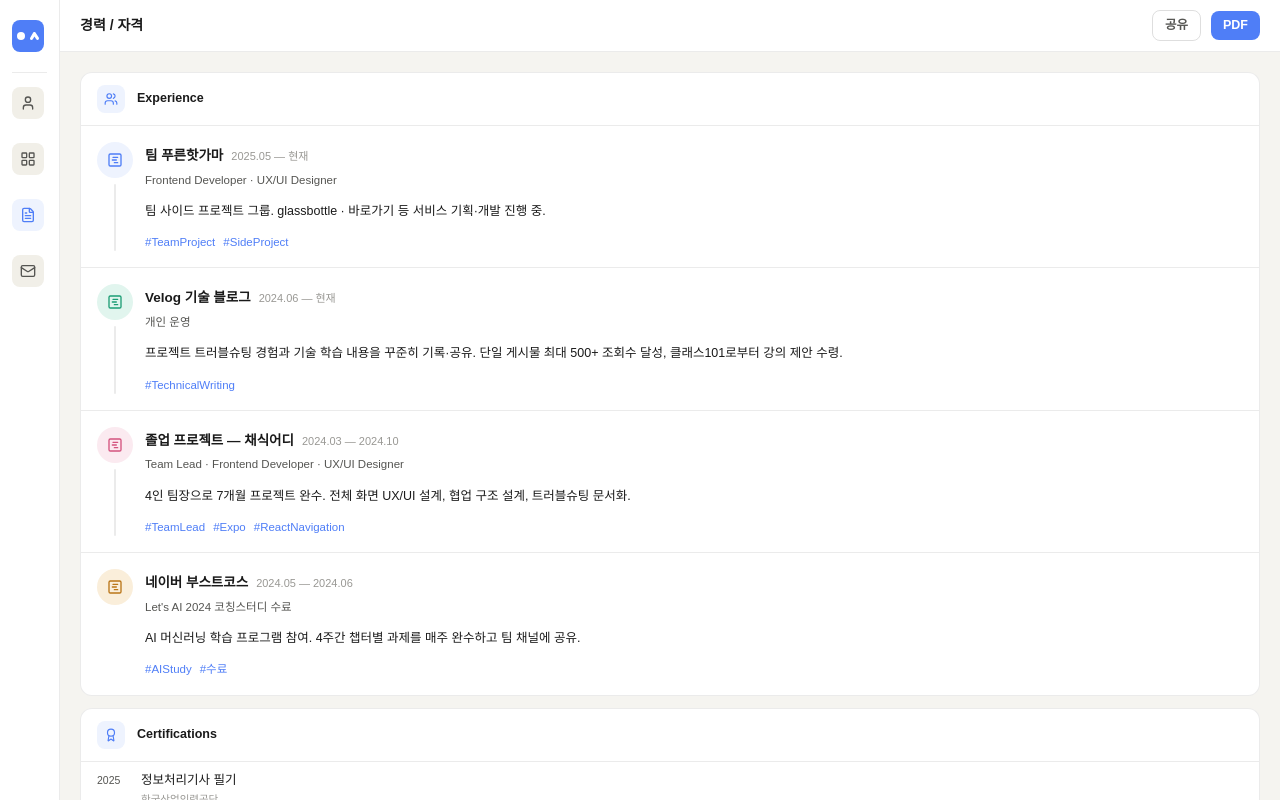
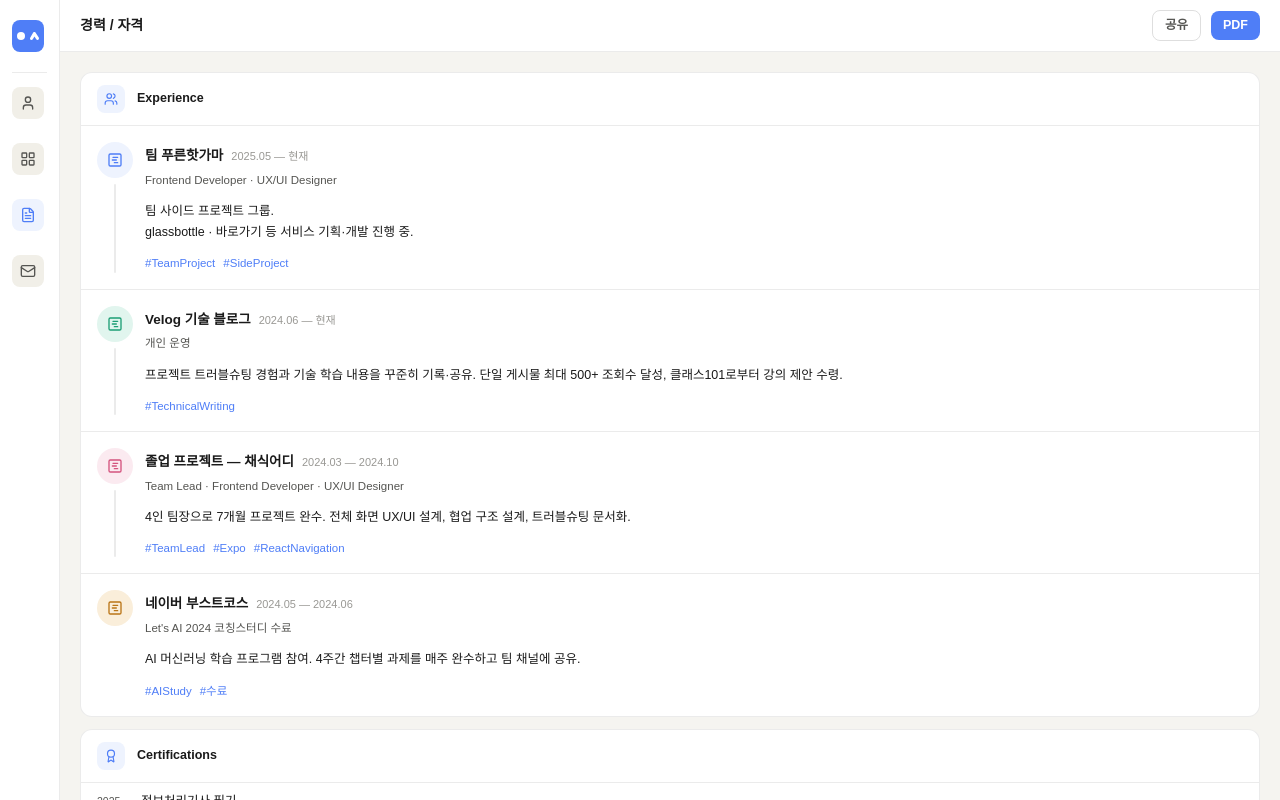
Before and after one commit to Leeseoleem/portfolio-leeseoleem, a React (Vite) app: page /experience in a window 1280 px wide. Built offline with nearby package versions, Linux system fonts and the light colour scheme; a web font is replaced by a local one.

Commit message:
chore:줄바꿈 렌더링 용 클래스 추가

```diff
--- a/src/components/experiences/ExperienceItem.tsx
+++ b/src/components/experiences/ExperienceItem.tsx
@@ -51,7 +51,9 @@ export function ExperienceItem({
           </div>
           <div className="text-role text-ink2">{role}</div>
         </div>
-        <div className="text-body text-ink leading-[1.7]">{desc}</div>
+        <div className="text-body text-ink leading-[1.7] whitespace-pre-line">
+          {desc}
+        </div>
         <div className="flex gap-2 flex-wrap">
           {tags.map((tag) => (
             <span key={tag} className="text-role text-accent font-medium">
```
